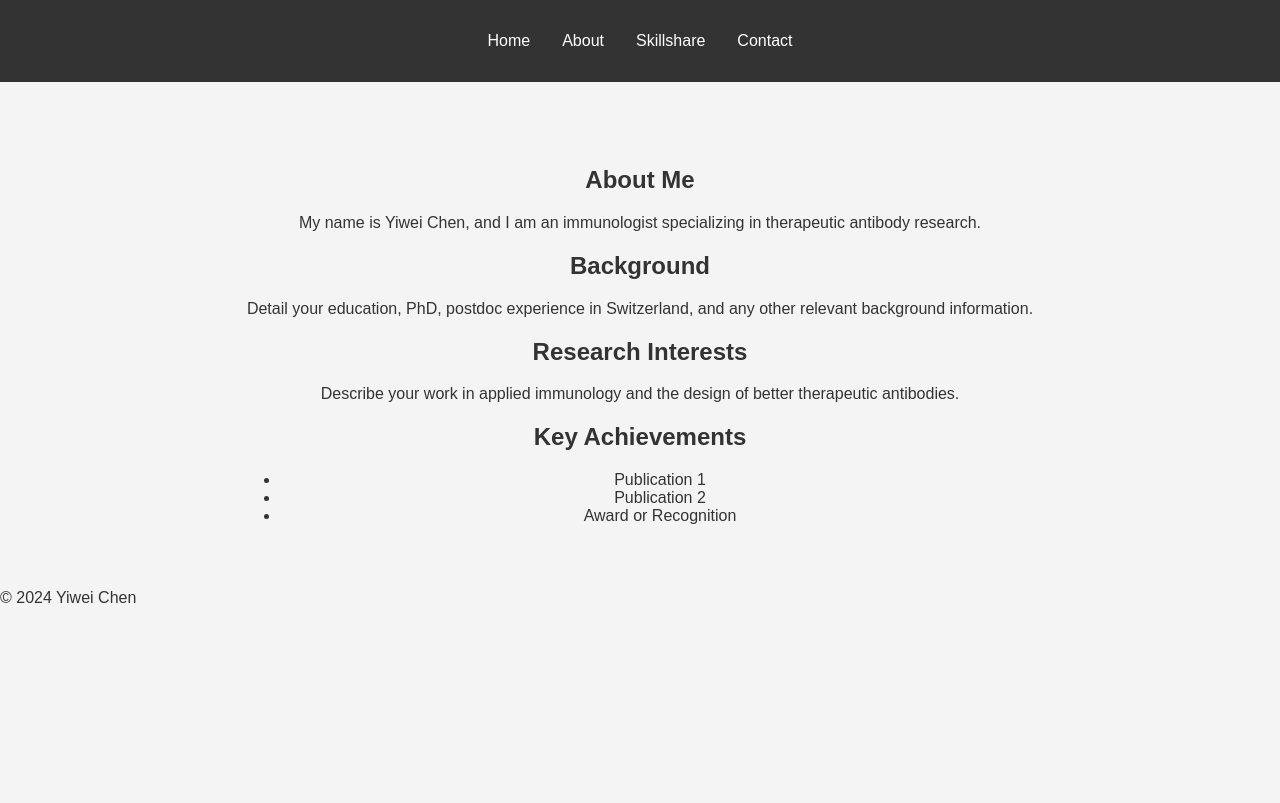
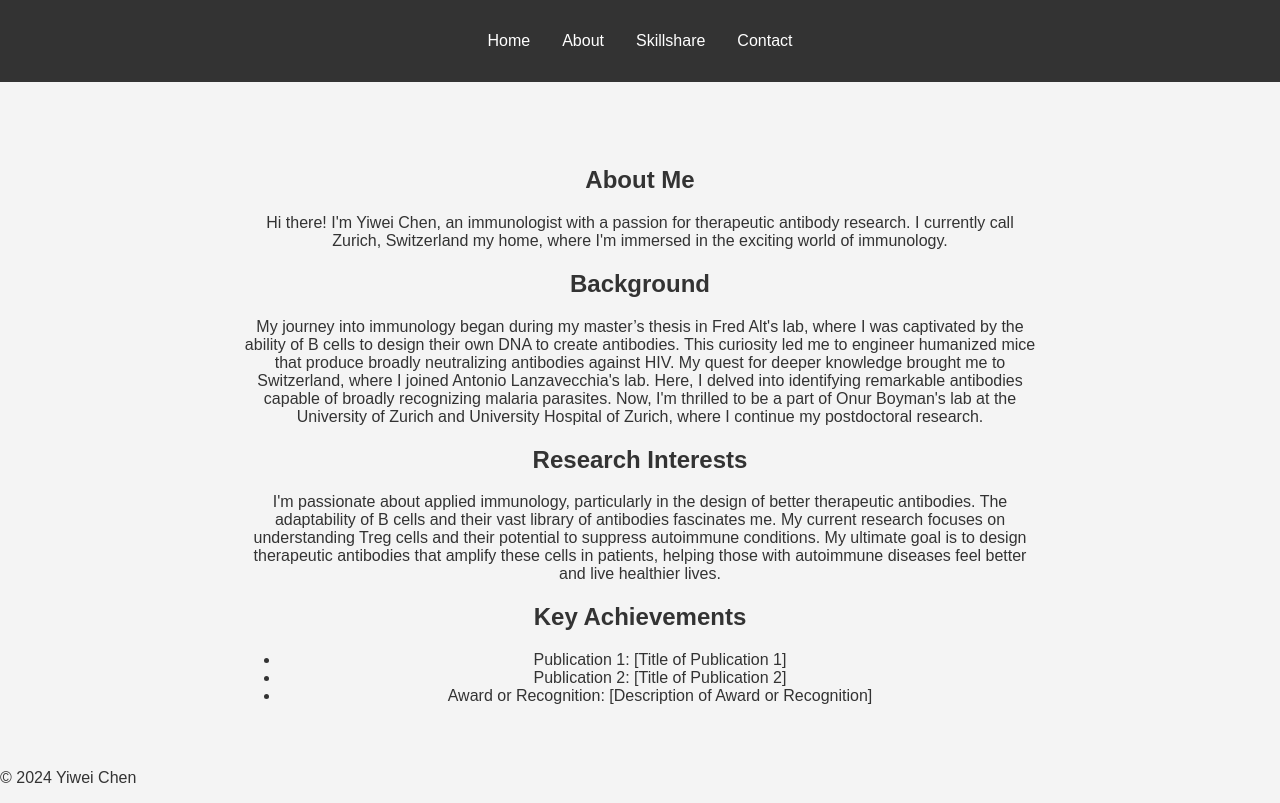
Before and after one commit to YiweiChenGitHub/my-website, a plain HTML site: page about.html in a window 1280 px wide. Drawn offline with Linux system fonts and the light colour scheme.

Commit message:
Update about.html with new about me content

```diff
--- a/about.html
+++ b/about.html
@@ -20,16 +20,16 @@
     <main>
         <section class="about">
             <h1>About Me</h1>
-            <p>My name is Yiwei Chen, and I am an immunologist specializing in therapeutic antibody research.</p>
+            <p>Hi there! I'm Yiwei Chen, an immunologist with a passion for therapeutic antibody research. I currently call Zurich, Switzerland my home, where I'm immersed in the exciting world of immunology.</p>
             <h2>Background</h2>
-            <p>Detail your education, PhD, postdoc experience in Switzerland, and any other relevant background information.</p>
+            <p>My journey into immunology began during my master’s thesis in Fred Alt's lab, where I was captivated by the ability of B cells to design their own DNA to create antibodies. This curiosity led me to engineer humanized mice that produce broadly neutralizing antibodies against HIV. My quest for deeper knowledge brought me to Switzerland, where I joined Antonio Lanzavecchia's lab. Here, I delved into identifying remarkable antibodies capable of broadly recognizing malaria parasites. Now, I'm thrilled to be a part of Onur Boyman's lab at the University of Zurich and University Hospital of Zurich, where I continue my postdoctoral research.</p>
             <h2>Research Interests</h2>
-            <p>Describe your work in applied immunology and the design of better therapeutic antibodies.</p>
+            <p>I'm passionate about applied immunology, particularly in the design of better therapeutic antibodies. The adaptability of B cells and their vast library of antibodies fascinates me. My current research focuses on understanding Treg cells and their potential to suppress autoimmune conditions. My ultimate goal is to design therapeutic antibodies that amplify these cells in patients, helping those with autoimmune diseases feel better and live healthier lives.</p>
             <h2>Key Achievements</h2>
             <ul>
-                <li>Publication 1</li>
-                <li>Publication 2</li>
-                <li>Award or Recognition</li>
+                <li>Publication 1: [Title of Publication 1]</li>
+                <li>Publication 2: [Title of Publication 2]</li>
+                <li>Award or Recognition: [Description of Award or Recognition]</li>
             </ul>
         </section>
     </main>
```
